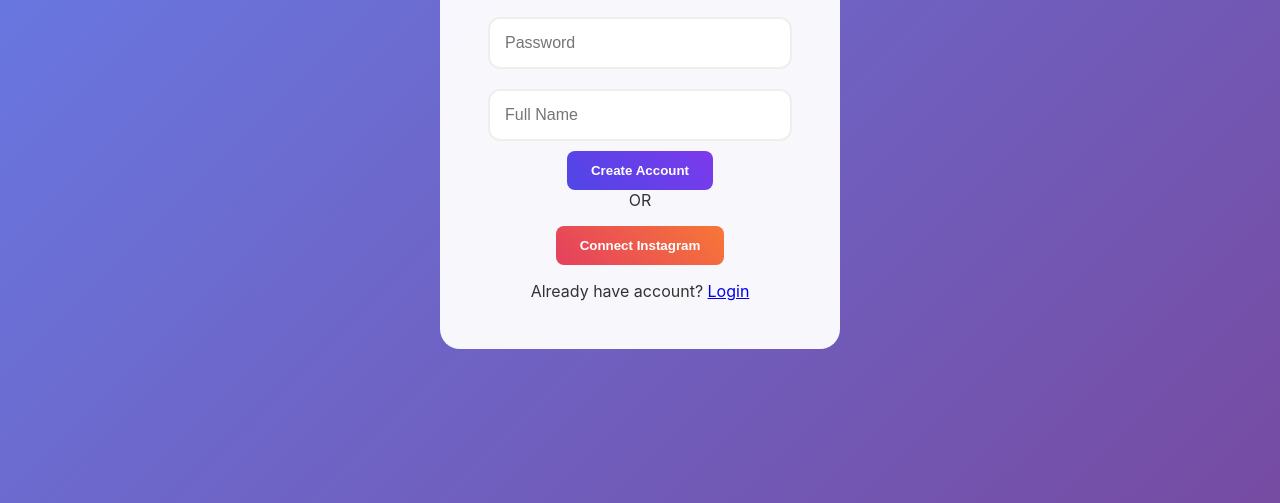
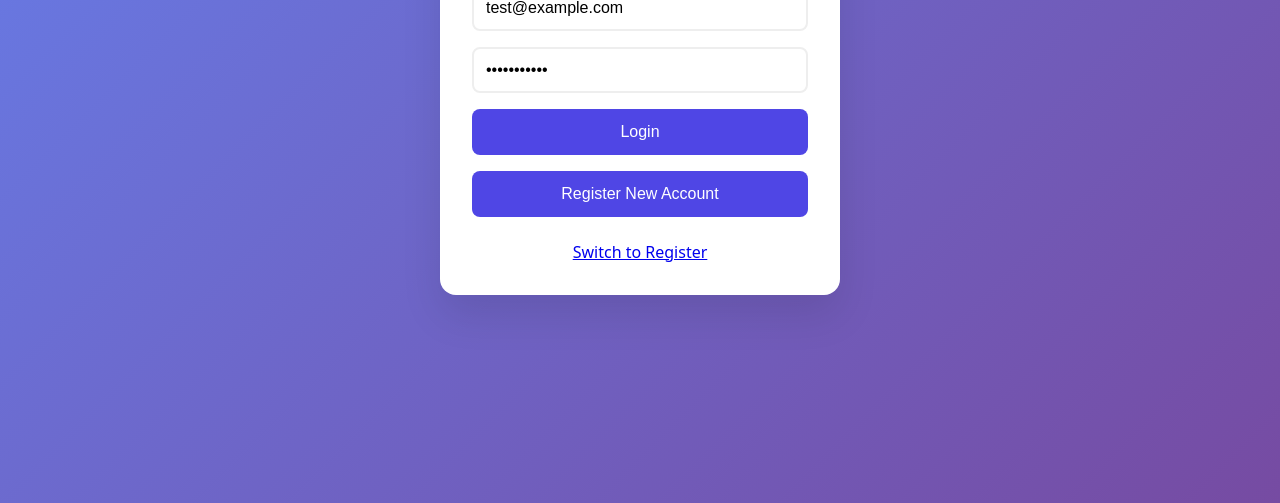
Before and after one commit to ap9165041-pixel/fine, a website: page public/auth.html in a window 1280 px wide. Shown: the part 297-800 px from the top of the page. Drawn offline with Linux system fonts and the light colour scheme.

Commit message:
Update auth.html

```diff
--- a/public/auth.html
+++ b/public/auth.html
@@ -1,29 +1,146 @@
 <!DOCTYPE html>
 <html>
 <head>
-  <title>Sign Up - InstaRocket</title>
-  <link rel="stylesheet" href="css/style.css">
+  <title>Login - InstaRocket</title>
+  <style>
+    * { margin: 0; padding: 0; box-sizing: border-box; }
+    body {
+      font-family: system-ui;
+      background: linear-gradient(135deg, #667eea 0%, #764ba2 100%);
+      min-height: 100vh;
+      display: flex;
+      align-items: center;
+      justify-content: center;
+    }
+    .card {
+      background: white;
+      padding: 2rem;
+      border-radius: 16px;
+      width: 100%;
+      max-width: 400px;
+      box-shadow: 0 20px 40px rgba(0,0,0,0.1);
+    }
+    input {
+      width: 100%;
+      padding: 12px;
+      margin: 8px 0;
+      border: 2px solid #eee;
+      border-radius: 8px;
+      font-size: 16px;
+    }
+    button {
+      width: 100%;
+      padding: 14px;
+      background: #4F46E5;
+      color: white;
+      border: none;
+      border-radius: 8px;
+      font-size: 16px;
+      cursor: pointer;
+      margin: 8px 0;
+    }
+    button:hover { background: #3730a3; }
+    .toggle { text-align: center; margin-top: 1rem; }
+    .status { padding: 10px; margin: 10px 0; border-radius: 8px; }
+    .success { background: #10B981; color: white; }
+    .error { background: #EF4444; color: white; }
+  </style>
 </head>
-<body class="auth">
-  <div class="auth-card">
-    <div class="logo">InstaRocket</div>
+<body>
+  <div class="card">
+    <h2>🚀 InstaRocket</h2>
 
-    <form id="authForm">
-      <input type="email" placeholder="Email" id="email" required>
-      <input type="password" placeholder="Password" id="password" required>
-      <input type="text" placeholder="Full Name" id="name" required>
-      <button type="submit" class="btn btn-primary">Create Account</button>
-    </form>
+    <div id="status"></div>
 
-    <div class="or">OR</div>
+    <input type="email" id="email" placeholder="test@example.com" value="test@example.com">
+    <input type="password" id="password" placeholder="password123" value="password123">
 
-    <button id="connectInsta" class="btn btn-instagram">
-      <i class="fab fa-instagram"></i> Connect Instagram
-    </button>
+    <button onclick="login()">Login</button>
+    <button onclick="register()">Register New Account</button>
 
-    <p>Already have account? <a href="#" onclick="showLogin()">Login</a></p>
+    <div class="toggle">
+      <a href="#" onclick="toggleMode()">Switch to Register</a>
+    </div>
   </div>
 
-  <script src="js/auth.js"></script>
+  <script>
+    let isLogin = true;
+
+    async function showStatus(msg, isError = false) {
+      const status = document.getElementById('status');
+      status.textContent = msg;
+      status.className = 'status ' + (isError ? 'error' : 'success');
+    }
+
+    async function login() {
+      showStatus('Logging in...');
+
+      const email = document.getElementById('email').value;
+      const password = document.getElementById('password').value;
+
+      try {
+        const res = await fetch('http://localhost:3000/api/login', {
+          method: 'POST',
+          headers: { 'Content-Type': 'application/json' },
+          body: JSON.stringify({ email, password })
+        });
+
+        const data = await res.json();
+
+        if (data.success || data.token) {
+          localStorage.setItem('token', data.token);
+          showStatus('✅ Login Success! Redirecting...');
+          setTimeout(() => {
+            window.location.href = 'dashboard.html';
+          }, 1000);
+        } else {
+          showStatus('❌ ' + (data.error || 'Login failed'), true);
+        }
+      } catch (e) {
+        showStatus('❌ Server not running? Check terminal!', true);
+      }
+    }
+
+    async function register() {
+      showStatus('Creating account...');
+
+      const email = document.getElementById('email').value;
+      const password = document.getElementById('password').value;
+      const name = email.split('@')[0];
+
+      try {
+        const res = await fetch('http://localhost:3000/api/register', {
+          method: 'POST',
+          headers: { 'Content-Type': 'application/json' },
+          body: JSON.stringify({ email, password, name })
+        });
+
+        const data = await res.json();
+
+        if (data.success || data.token) {
+          localStorage.setItem('token', data.token);
+          showStatus('✅ Account created! Logging in...');
+          setTimeout(() => {
+            window.location.href = 'dashboard.html';
+          }, 1000);
+        } else {
+          showStatus('❌ ' + (data.error || 'Registration failed'), true);
+        }
+      } catch (e) {
+        showStatus('❌ Network error', true);
+      }
+    }
+
+    function toggleMode() {
+      isLogin = !isLogin;
+      document.querySelectorAll('button')[0].textContent = isLogin ? 'Login' : 'Create Account';
+      document.querySelectorAll('button')[1].style.display = isLogin ? 'block' : 'none';
+    }
+
+    // Enter key
+    document.addEventListener('keypress', (e) => {
+      if (e.key === 'Enter') login();
+    });
+  </script>
 </body>
 </html>
```
